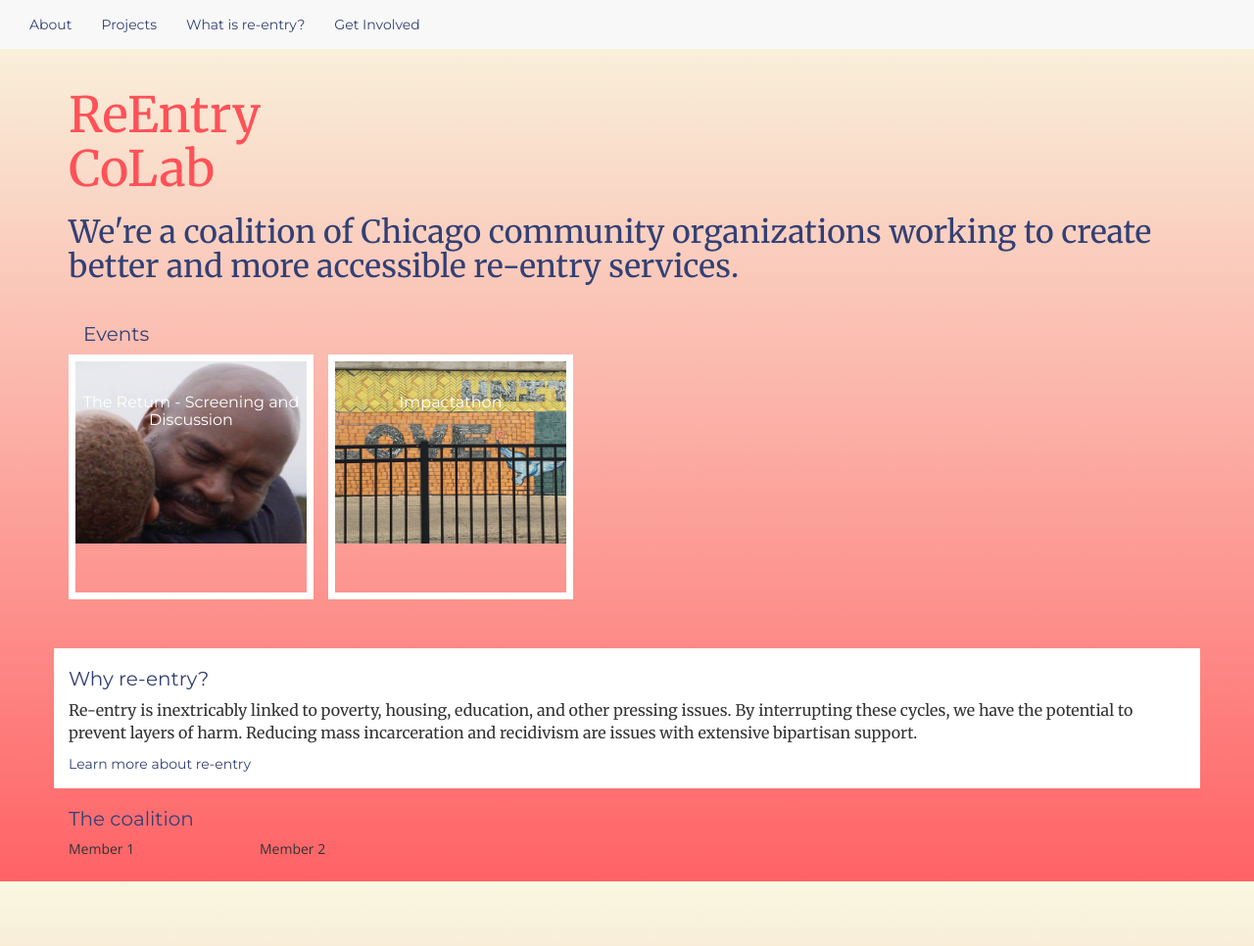
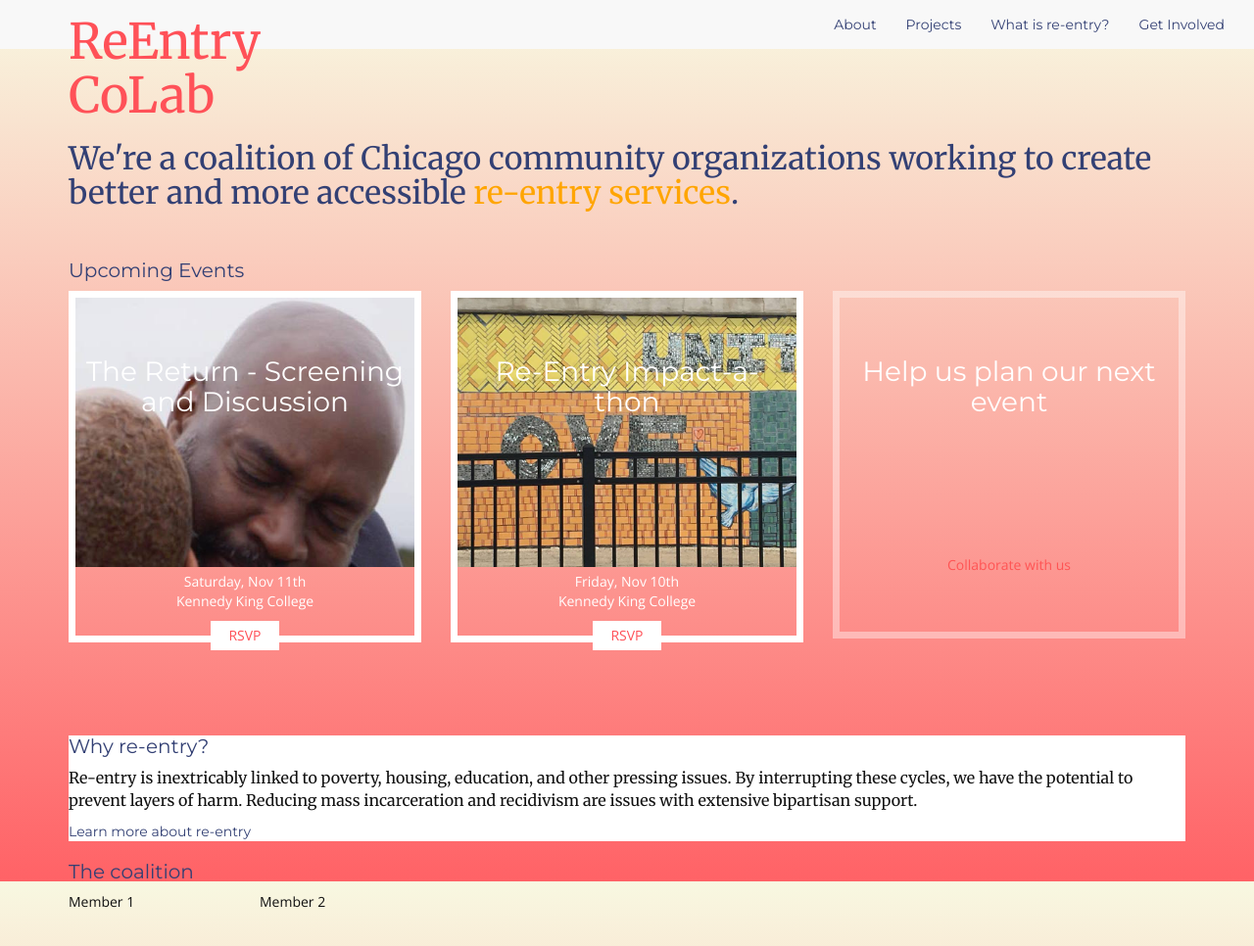
Before and after one commit to reentryco-lab/reentryco-lab.github.io, a Jekyll site: the page built from index.html, in a window 1280 px wide. Shown: the whole page at 98% size. Built offline with Jekyll 4.4.1, drawn with Linux system fonts in a browser that asks for light colours; before the commit the page ends 912 px from its top, so only the background shows below that.

Commit message:
hacknight work

```diff
--- a/_events/event-1_the_return.markdown
+++ b/_events/event-1_the_return.markdown
@@ -2,6 +2,8 @@
 layout: page
 title: The Return - Screening and Discussion
 image: the_return.jpg
+event_date: Saturday, Nov 11th
+location: Kennedy King College
 ---
 
 # The Return event
--- a/_events/event-2_impactathon.markdown
+++ b/_events/event-2_impactathon.markdown
@@ -1,7 +1,9 @@
 ---
 layout: page
-title: Impactathon
+title: Re-Entry Impact-a-thon
 image: impactathon.jpg
+event_date: Friday, Nov 10th
+location: Kennedy King College
 ---
 
 # Impactathon event
--- a/_includes/head.html
+++ b/_includes/head.html
@@ -25,7 +25,7 @@
 
 	<link href="https://maxcdn.bootstrapcdn.com/bootstrap/3.3.7/css/bootstrap.min.css" rel="stylesheet">
 	<link href="https://fonts.googleapis.com/css?family=Merriweather:300,400,400i,700|Montserrat:400,700|Open+Sans:400,400i,600,700" rel="stylesheet">
-	<link rel="stylesheet" href="{{ "/css/style.css" | prepend: site.baseurl }}">
+	<link rel="stylesheet" href="{{ "/css/main.css" | prepend: site.baseurl }}">
   <link rel="canonical" href="{{ page.url | replace:'index.html','' | prepend: site.baseurl | prepend: site.url }}">
 	<script src="https://code.jquery.com/jquery-2.2.4.min.js" integrity="sha256-BbhdlvQf/xTY9gja0Dq3HiwQF8LaCRTXxZKRutelT44=" crossorigin="anonymous"></script>
 	<script src="https://maxcdn.bootstrapcdn.com/bootstrap/3.3.7/js/bootstrap.min.js"></script>
--- a/_includes/header.html
+++ b/_includes/header.html
@@ -10,7 +10,7 @@
       </button>
     </div>
     <div class="navbar-collapse collapse" id="bs-example-navbar-collapse-1">
-      <ul class="nav navbar-nav">
+      <ul class="nav navbar-nav pull-right">
         <li class="hidden-lg hidden-md hidden-sm"><a href="/">Home</a></li>
         <li><a href="/about">About</a></li>
         <li><a href="/projects">Projects</a></li>
--- a/_sass/_base.scss
+++ b/_sass/_base.scss
@@ -2,41 +2,196 @@ a {
   color: orange;
 }
 
-.home {
-  background-color: #ffe0b3;
+
+h1.main {
+  margin-top: -55px;
 }
 
 .hero-text {
-  margin-top: 100px;
-  font-size: 24px;
+    a {
+    color: orange;
+  }
 }
 
-.events-row {
-  margin-top: 100px;
+.navbar {
+  z-index:0;
 }
 
-h4 {
-  font-size: 12px;
+html {
+  height: 100%;
+}
+
+body {
+  font-family: 'Open Sans', Arial, sans-serif;
+  font-size: 14px;
+  height: 100%;
+  background: #F8F8E1; /* For browsers that do not support gradients */
+  background: -webkit-linear-gradient(#F8F8E1, #FF6266); /* For Safari 5.1 to 6.0 */
+  background: -o-linear-gradient(#F8F8E1, #FF6266); /* For Opera 11.1 to 12.0 */
+  background: -moz-linear-gradient(#F8F8E1, #FF6266); /* For Firefox 3.6 to 15 */
+  background: linear-gradient(#F8F8E1, #FF6266); /* Standard syntax */
+  background-attachment: fixed;
+}
+
+footer {
+  height: 35px;
+}
+
+h1 {
+  font-family: 'Merriweather', Georgia, serif;
+  font-size: 26px;
+  color: #FF5158;
+}
+
+h2, h3 {
+  font-family: 'Montserrat', Helvetica, sans-serif;
+  font-size: 20px;
+  color: #334074;
+}
+
+
+nav.navbar.navbar-default {
+  border: 0 !important;
+}
+
+nav {
+  background: #FFF;
+  font-family: 'Montserrat', Helvetica, sans-serif;
+}
+
+.navbar-header button {
+  border: 0;
+}
+
+.navbar-default .navbar-toggle .icon-bar {
+  background-color: #334074;
+}
+
+ul.navbar-nav {
+  margin: 0;
+}
+
+a, a:hover, a:active, a:visited {
+  text-decoration: none;
+}
+
+a, a:visited {
+  color: #334074;
+}
+
+a:hover, a:visited:hover, a:active {
+  color: #FF5158;
+  border-bottom: 3px solid #FF5158;
+}
+
+.navbar-default .navbar-nav>li>a{
+  font-size: 14px;
+  color: #334074;
+  padding-bottom: 13px;
+}
+
+.navbar-default .navbar-nav>li>a:hover {
+  color: #FF5158;
+  border-bottom: 2px solid #FF5158;
+}
+
+h1.main {
+  font-size: 50px;
+}
+
+h2.main {
+  font-family: "Merriweather", Georgia, serif;
+  font-size: 32px;
+}
+
+.event-block {
+  margin-top: 10px;
+  margin-bottom: 25px;
+}
+
+.event-div, .event {
+  position: relative;
+}
+
+.event-div {
+  border: 7.5px solid #fff;
   margin-bottom: 20px;
 }
 
-.event-box {
-  border: 3px solid #fff;
-  height: 250px;
+
+.event .img-container {
+  height: 275px;
+  overflow: hidden;
+  width: 100%;
+  margin-bottom: 75px;
+
+  img {
+    width: 100%;
+    height: auto;
+    min-height: 100%;
+  }
+
 }
 
-
-.why-box {
-  margin-top: 50px;
-  padding: 50px;
-  background-color: #fff;
+.event h3 {
+  position: absolute;
+  width: 100%;
+  margin: 0 auto;
+  top: 50px;
+  text-align: center;
+  padding: 10px;
+  font-family: 'Montserrat', Helvetica, sans-serif;
+  font-size: 28px;
+  color: #fff;
 }
 
-.coalition {
-  margin-top: 50px;
+.why-reentry {
+  background-color: #fff;
+  margin-top: 75px;
+}
 
-  .coalition-box {
-    border: 3px solid #fff;
-    height: 50px;
-  }
+.why-reentry h2 {
+  margin-top: 5px;
 }
+
+.why-reentry p {
+  font-family: "Merriweather", Georgia, sans-serif;
+  font-size: 16px;
+}
+
+.why-reentry a {
+  font-family: "Montserrat", Helvetica, sans-serif;
+}
+
+.event p {
+  color: white;
+  text-align: center;
+}
+
+p.date {
+  margin-top: -70px;
+  margin-bottom: 0px;
+}
+
+.event-collab {
+  border: 7.5px solid rgba(255, 255, 255, .4);
+  height: 355px;
+}
+
+p.collaborate {
+  bottom: 48px;
+  position: absolute;
+  width: 100%;
+  color: #FF5454;
+}
+
+.rsvp {
+  background-color: white;
+  width: 70px;
+  text-align: center;
+  margin-left: auto;
+  margin-right: auto;
+  padding: 5px;
+  color: #FF5158;
+  margin-bottom: -15px;
+}
--- a/index.html
+++ b/index.html
@@ -3,7 +3,8 @@ layout: default
 ---
 <div class="home container-fluid">
   <div class="container">
-    <div class="row hero-text col-xs-12">
+    <div class="row hero-text">
+      <div class="col-xs-12">
         <h1 class="main">
           ReEntry<br>
           CoLab
@@ -13,20 +14,35 @@ layout: default
           better and more accessible <a href="/what-re-entry">re-entry services</a>.
         </h2>
       </div>
+    </div>
     <br>
-    <div class="col-xs-12 event-block">
-			<h2>Events</h2>
     <div class="row">
+      <div class="col-xs-12">
+  			<h2>Upcoming Events</h2>
+      </div>
       {% for event in site.events limit:2  %}
-          <div class="col-xs-2 event">
+        <div class="col-sm-6 col-md-4 col-xs-12 event">
+          <div class="event-div">
             <h3>{{ event.title }}</h3>
+            <div class="img-container">
   					   <img src="{{ site.baseurl }}/img/{{ event.image }}">
             </div>
+            <p class="date"> {{ event.event_date }} </p>
+            <p class="location"> {{ event.location }} </p>
+            <div class="rsvp"> RSVP </div>
+          </div>
+        </div>
       {% endfor %}
+      <div class="col-sm-6 col-md-4 col-xs-12 event ">
+        <div class="event-div event-collab">
+          <h3>Help us plan our next event</h3>
+          <p class="collaborate"> Collaborate with us </p>
+        </div>
       </div>
 		</div>
     <div class="row">
-      <div class="col-xs-12 why-reentry">
+      <div class="col-xs-12">
+        <div class="why-reentry">
           <h2>Why re-entry?</h2>
           <p>
             Re-entry is inextricably linked to poverty, housing, education, and other
@@ -35,6 +51,7 @@ layout: default
             with extensive bipartisan support.
           </p>
           <a href="/what-re-entry">Learn more about re-entry</a>
+        </div>
       </div>
     </div>
     <div class="row">
```
Lines whose indentation alone changed are shown as unchanged.
